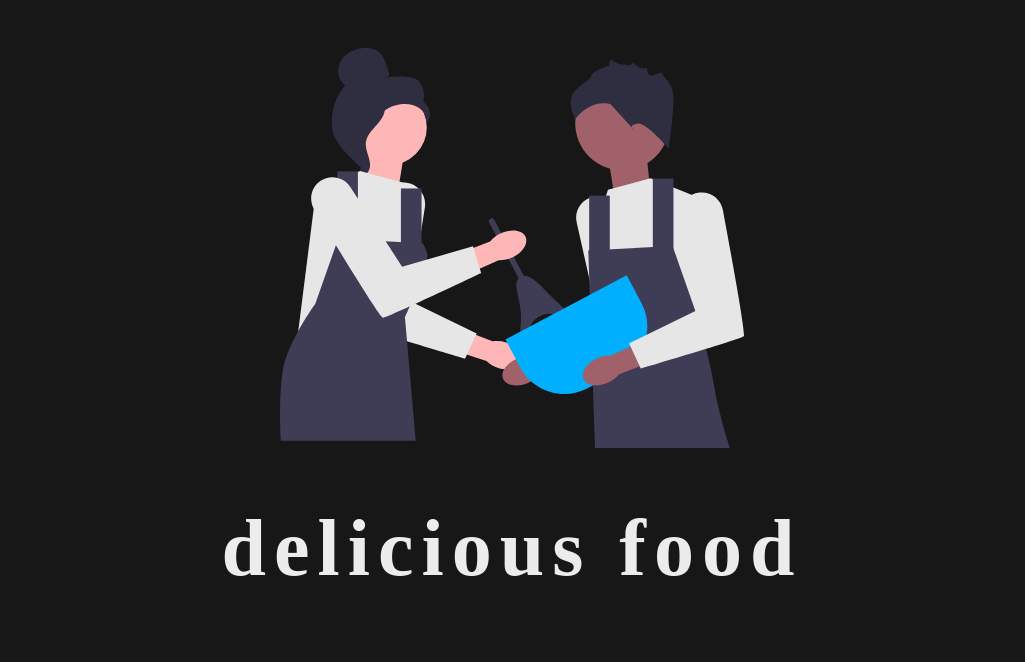
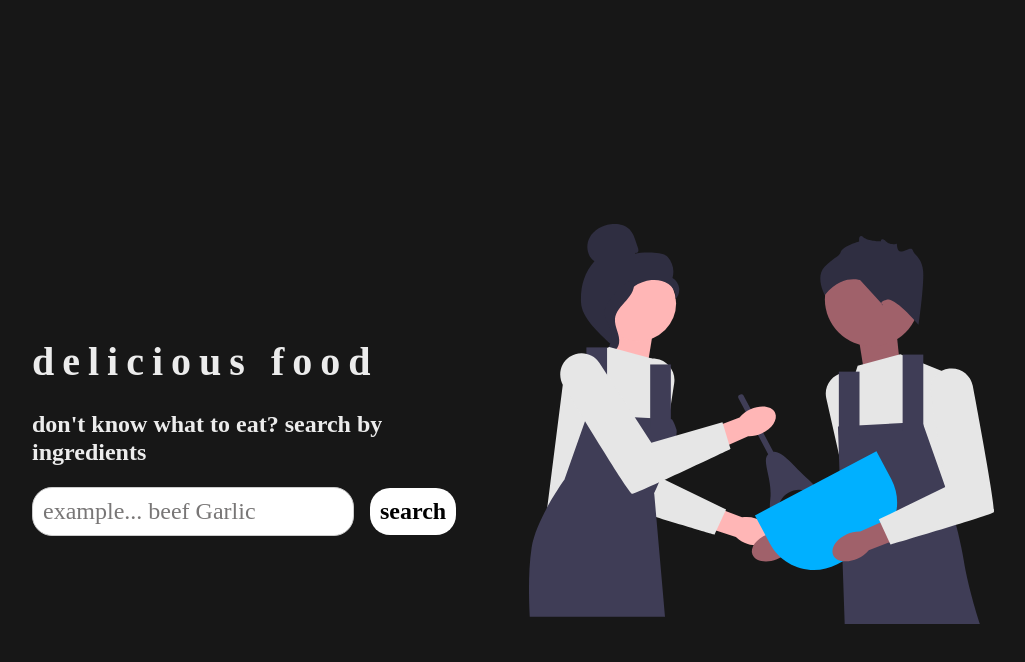
Before and after one commit to Mike-codelive/Recipe-Search-App, an Angular app: page / in a window 1280 px wide. Shown: the top 662 px of the page, without its empty margins (128-1153 px from the left). Built offline with nearby package versions, Linux system fonts and the light colour scheme.

Commit message:
Header Layout

```diff
--- a/src/app/header/header.component.css
+++ b/src/app/header/header.component.css
@@ -3,25 +3,102 @@
   justify-content: center;
 }
 
+.hero-container {
+  display: flex;
+  flex-direction: column;
+  align-items: center;
+  margin-top: 3rem;
+}
+
 .hero-title {
   margin-top: 3rem;
+  font-size: 1.5rem;
+  text-align: center;
+}
+
+.hero-title h1 {
   letter-spacing: 0.5rem;
-  text-align: center;
   font-size: 2.5rem;
 }
 
-img {
-  height: 50vh;
-  margin-top: 3rem;
+.hero-title h2 {
+  font-size: 1.5rem;
 }
 
-@media (max-width: 500px) {
+img {
+  margin-top: 3rem;
+  width: 85vw;
+}
+
+form {
+  display: flex;
+  flex-direction: column;
+  justify-content: center;
+  align-items: center;
+  gap: 1rem;
+  margin-top: 5rem;
+}
+
+input[type="text"] {
+  padding: 10px;
+  width: 300px;
+  border: 1px solid #ccc;
+  border-radius: 20px;
+  margin-bottom: 2rem;
+  /* background-color: var(--hero-input-bg); */
+  color: rgb(120, 118, 118);
+  display: block;
+}
+
+input::placeholder {
+  color: var(--hero-input-color);
+}
+
+input:focus-visible {
+  outline: none;
+}
+
+button {
+  background-color: rgb(255 255 255);
+  border-radius: 20px;
+  padding: 10px;
+  font-weight: bolder;
+  border: 0;
+  cursor: pointer;
+}
+
+@media (min-width: 500px) {
   img {
-    width: 85vw;
+    width: 100%;
+    height: 50vh;
+    margin-top: 3rem;
+  }
+  .hero-title {
+    margin-top: 3rem;
+    text-align: initial;
+  }
+}
+
+@media (min-width: 800px) {
+  img {
+    margin-left: 2rem;
   }
 
-  .hero-title {
-    margin-top: 3rem;
-    font-size: 1.5rem;
+  .hero-container {
+    height: 100vh;
+    display: flex;
+    flex-direction: row-reverse;
+    align-items: center;
+    margin-top: 0;
+  }
+
+  form {
+    justify-content: initial;
+    flex-direction: row;
+    margin-top: 0;
+  }
+
+  input[type="text"] {
+    margin-bottom: 0;
   }
 }
--- a/src/app/header/header.component.html
+++ b/src/app/header/header.component.html
@@ -1,4 +1,5 @@
 <header>
+  <div class="hero-container">
     <div class="hero-img">
       <img
         src="assets/hero-main-recipe-finder.svg"
@@ -7,5 +8,24 @@
     </div>
     <div class="hero-title">
       <h1>delicious food</h1>
+      <h2>don't know what to eat? search by ingredients</h2>
+      <div class="hero-form">
+        <form (ngSubmit)="submitIngredients()">
+          <div>
+            <label for="ingredients"></label>
+            <input
+              type="text"
+              id="ingredients"
+              name="ingredients"
+              placeholder="example... beef Garlic"
+              [(ngModel)]="enteredIngredients"
+            />
+          </div>
+          <div>
+            <button type="submit">search</button>
+          </div>
+        </form>
+      </div>
+    </div>
   </div>
 </header>
--- a/src/app/header/header.component.ts
+++ b/src/app/header/header.component.ts
@@ -1,12 +1,17 @@
 import { Component } from '@angular/core';
+import { FormsModule } from '@angular/forms';
 
 @Component({
   selector: 'app-header',
   standalone: true,
-  imports: [],
+  imports: [FormsModule],
   templateUrl: './header.component.html',
-  styleUrl: './header.component.css'
+  styleUrl: './header.component.css',
 })
 export class HeaderComponent {
+  enteredIngredients = '';
 
+  submitIngredients() {
+    console.log('form submited');
+  }
 }
```
Lines whose indentation alone changed are shown as unchanged.
